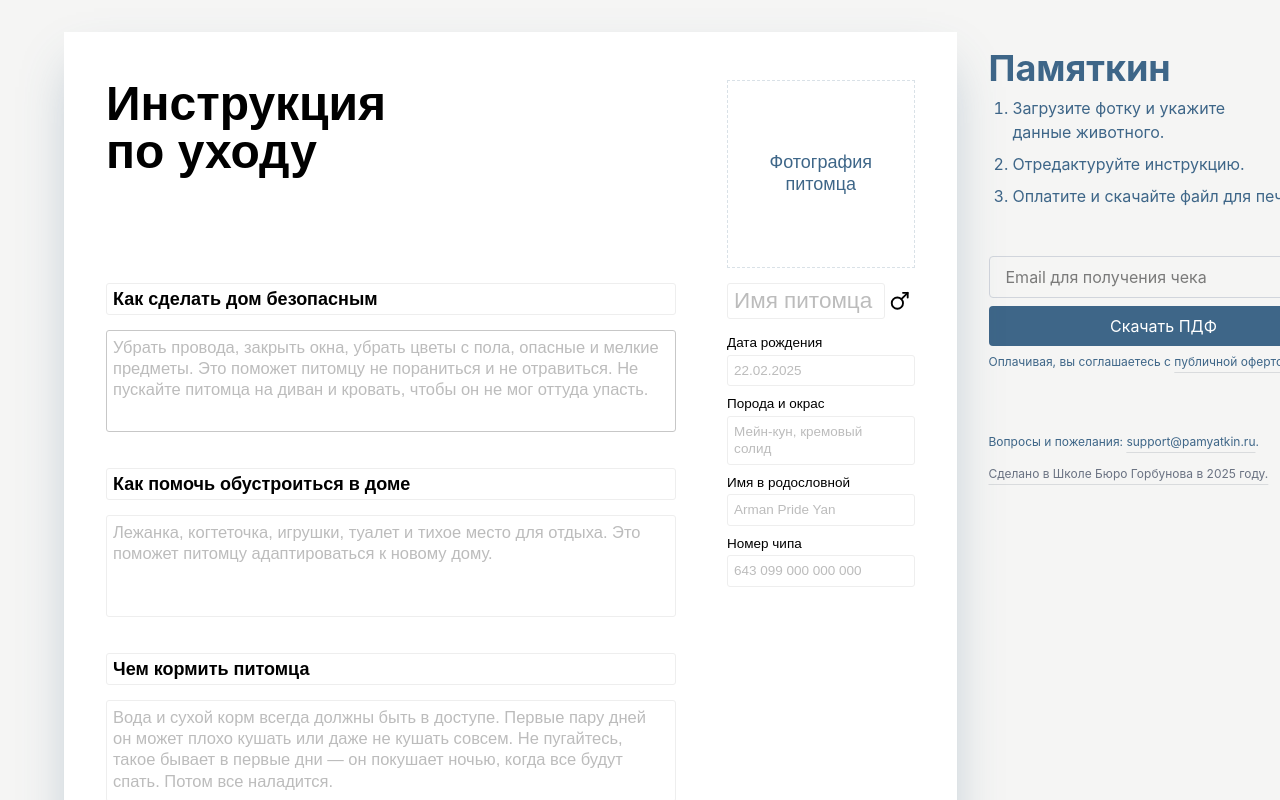
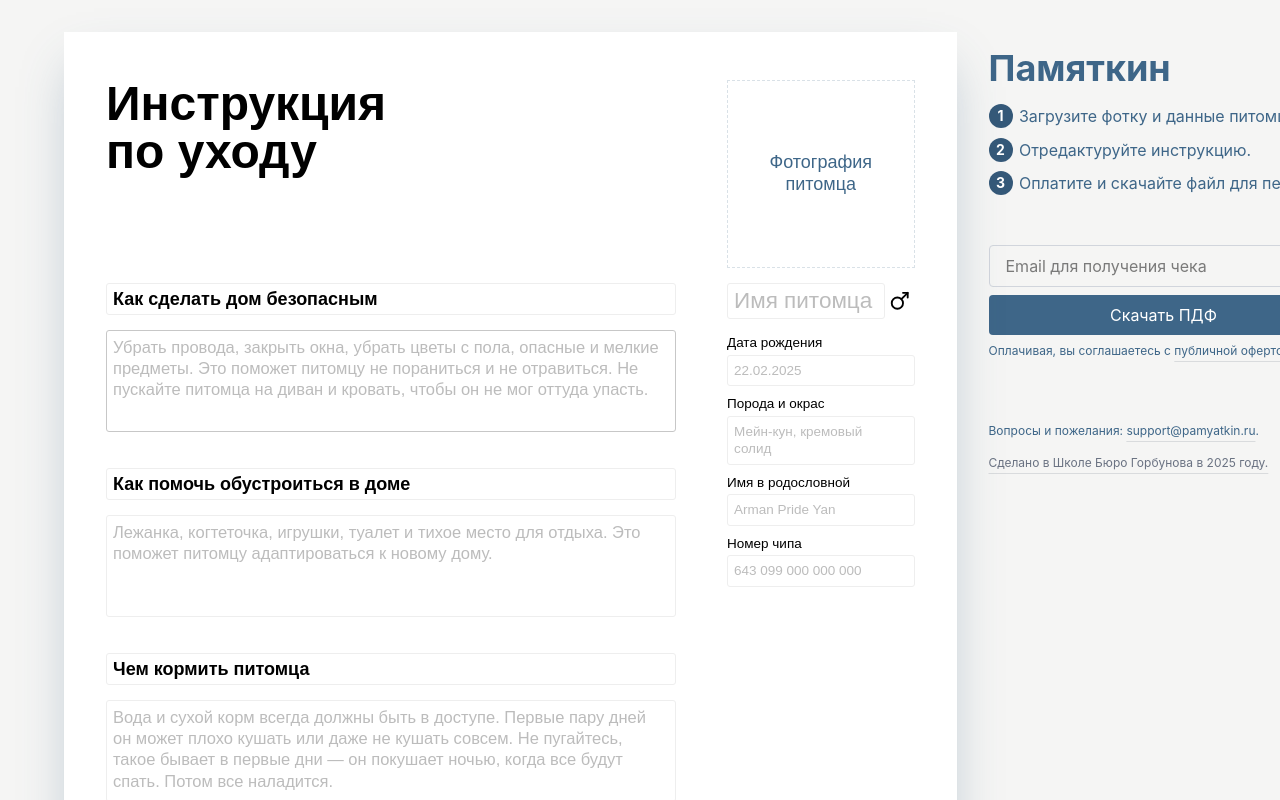
Before and after one commit to talyguryn/pamyatkin, a Next.js app: page / in a window 1280 px wide. Shown: the top 800 px of the page. Built offline with nearby package versions, Linux system fonts and the light colour scheme; no server answers.

Commit message:
update instruction

```diff
--- a/src/app/globals.css
+++ b/src/app/globals.css
@@ -18,7 +18,8 @@ body {
 [contenteditable='true'] {
   border: 0.5px solid #eee;
   /* padding: 4px 8px 4px 4px; */
-  padding: calc(4px * var(--scale-factor)) calc(8px * var(--scale-factor)) calc(4px * var(--scale-factor)) calc(4px * var(--scale-factor));
+  padding: calc(4px * var(--scale-factor)) calc(8px * var(--scale-factor))
+    calc(4px * var(--scale-factor)) calc(4px * var(--scale-factor));
   border-radius: 3px;
 
   &:empty:before {
@@ -76,3 +77,33 @@ li {
     }
   }
 }
+
+.custom-counter {
+  counter-reset: item;
+  list-style: none;
+  padding-left: 0;
+  margin-top: 16px;
+}
+
+.custom-counter li {
+  counter-increment: item;
+  position: relative;
+  padding-left: 1.9rem; /* space for circle */
+  margin-bottom: 0.6rem;
+}
+
+.custom-counter li::before {
+  content: counter(item);
+  position: absolute;
+  left: 0;
+  top: 0.01rem;
+  width: 1.5rem;
+  height: 1.5rem;
+  background-color: #345878; /* Tailwind gray-200 */
+  border-radius: 9999px;
+  color: #fff;
+  text-align: center;
+  line-height: 1.5rem;
+  font-weight: bold;
+  font-size: 0.875rem;
+}
--- a/src/app/page.tsx
+++ b/src/app/page.tsx
@@ -116,8 +116,8 @@ export default function Home() {
               {/* <div>
                 Соберите и скачайте инструкцию по уходу за домашним животным:
               </div> */}
-              <ol className="space-y-2 mt-1 list-decimal pl-6">
-                <li>Загрузите фотку и укажите данные животного.</li>
+              <ol className="space-y-2 mt-1 pl-6 custom-counter">
+                <li>Загрузите фотку и данные питомца.</li>
                 <li>Отредактуруйте инструкцию.</li>
                 <li>Оплатите и скачайте файл для печати.</li>
               </ol>
```
